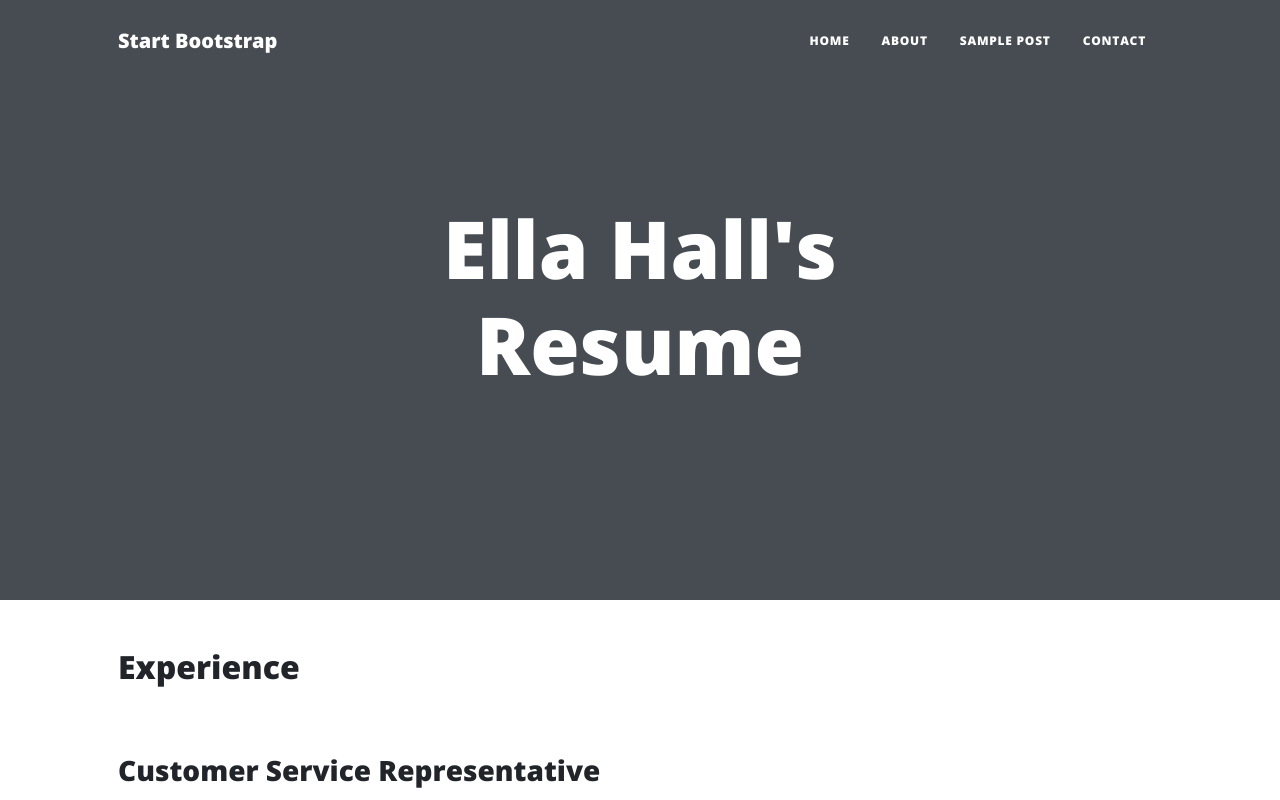
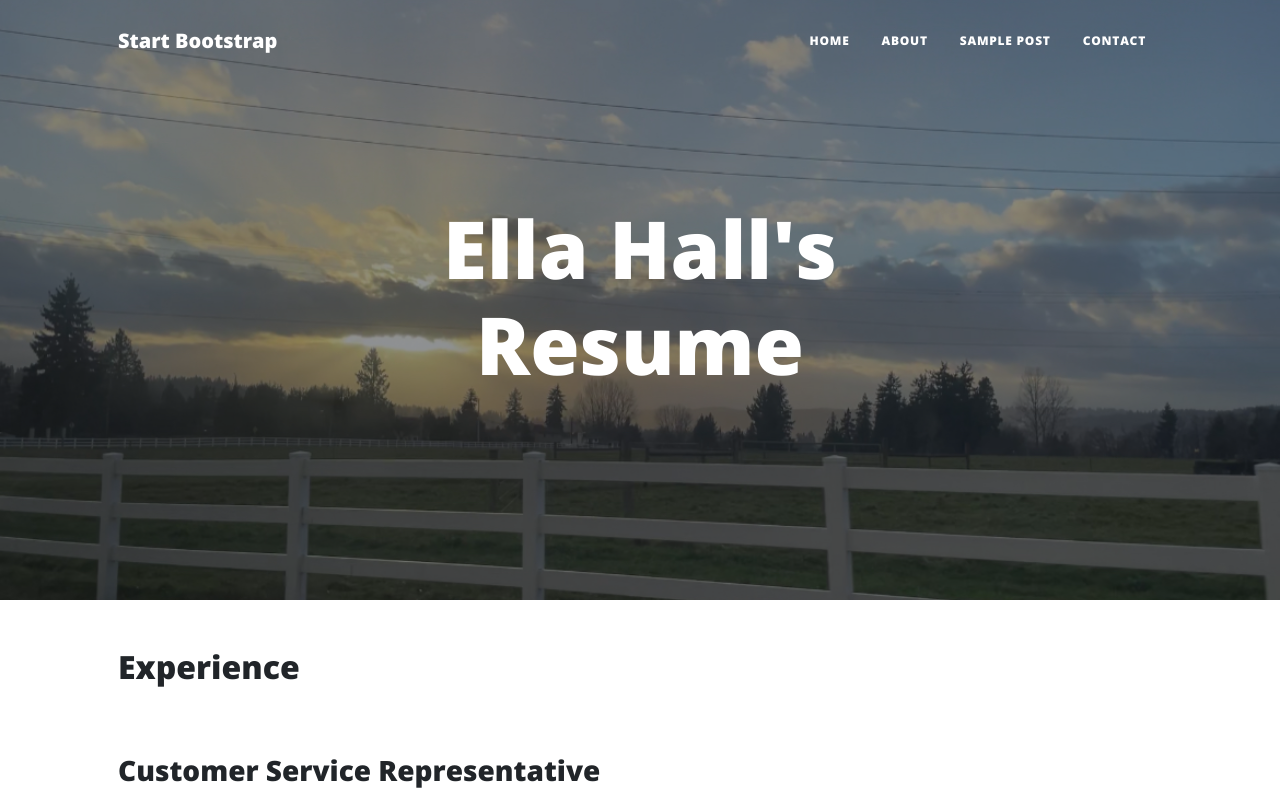
Before and after one commit to ella77uyb/is201final, a plain HTML site: page index.html in a window 1280 px wide. Shown: the top 800 px of the page. Drawn offline with nearby package versions, Linux system fonts and the light colour scheme.

Commit message:
Update index.html

```diff
--- a/index.html
+++ b/index.html
@@ -35,7 +35,7 @@
             </div>
         </nav>
         <!-- Page Header-->
-        <header class="masthead" style="background-image: url('img/my-landscape.jpeg')">
+        <header class="masthead" style="background-image: url('my-landscape.jpeg')">
             <div class="container position-relative px-4 px-lg-5">
                 <div class="row gx-4 gx-lg-5 justify-content-center">
                     <div class="col-md-10 col-lg-8 col-xl-7">
```
